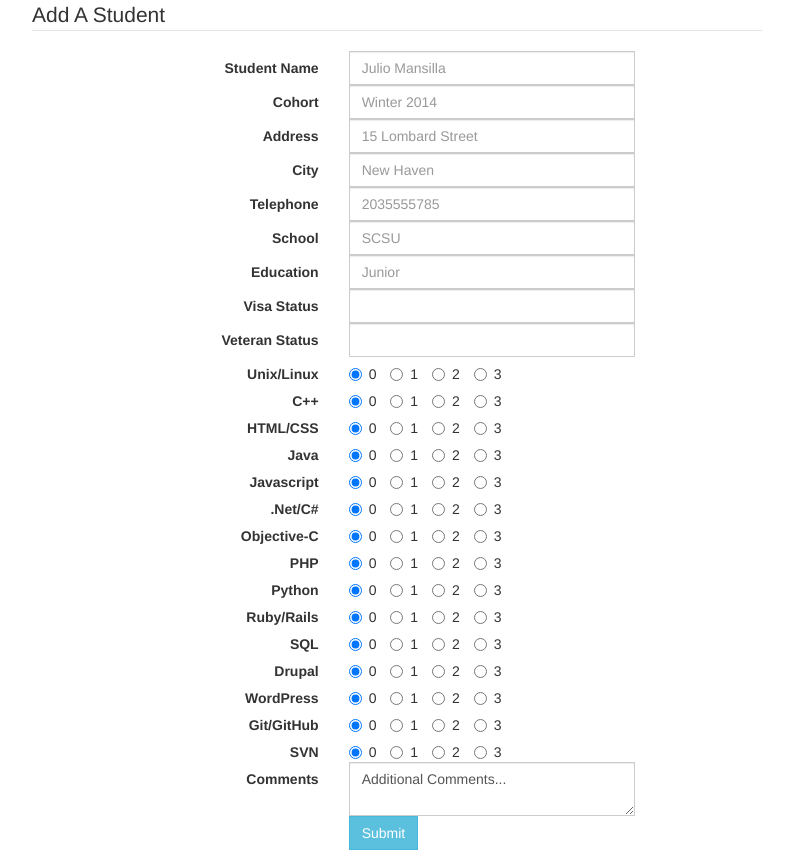
After one commit to Chris-James/A100-Db, a PHP site: page /test/views/create.html in a window 1280 px wide. The commit adds this page. Shown: the whole page, without its empty margins (243-1036 px from the left). Run offline with PHP 8.4, Linux system fonts and the light colour scheme.

```diff
--- /dev/null
+++ b/views/create.html
@@ -0,0 +1,463 @@
+<!DOCTYPE html>
+
+<html lang="en">
+<head>
+  <meta charset="utf-8">
+    <meta http-equiv="X-UA-Compatible" content="IE=edge">
+    <meta name="viewport" content="width=device-width, initial-scale=1">
+  <title>A100 Database Application</title>
+
+  <link href="assets/css/bootstrap.css" rel="stylesheet">
+  <link href="assets/css/bootstrap-flat.css" rel="stylesheet">
+  <link href="assets/css/bootstrap-flat-extras.css" rel="stylesheet">
+  <link href="assets/css/main.css" rel="stylesheet">
+</head>
+
+<body>
+<div class="container">
+<div class="col-xs-8 col-xs-offset-2">
+
+<form class="form-horizontal">
+<fieldset>
+
+<!-- Form Name -->
+<legend>Add A Student</legend>
+
+<!-- Text input-->
+<div class="form-group">
+  <label class="col-md-5 control-label" for="inputName">Student Name</label>
+  <div class="col-md-5">
+  <input id="inputName" name="inputName" type="text" placeholder="Julio Mansilla" class="form-control input-md" required="">
+  </div>
+</div>
+
+<!-- Text input-->
+<div class="form-group">
+  <label class="col-md-5 control-label" for="inputCohort">Cohort</label>
+  <div class="col-md-5">
+  <input id="inputCohort" name="inputCohort" type="text" placeholder="Winter 2014" class="form-control input-md" required="">
+  </div>
+</div>
+
+<!-- Text input-->
+<div class="form-group">
+  <label class="col-md-5 control-label" for="inputAddress">Address</label>
+  <div class="col-md-5">
+  <input id="inputAddress" name="inputAddress" type="text" placeholder="15 Lombard Street" class="form-control input-md" required="">
+  </div>
+</div>
+
+<!-- Text input-->
+<div class="form-group">
+  <label class="col-md-5 control-label" for="inputCity">City</label>
+  <div class="col-md-5">
+  <input id="inputCity" name="inputCity" type="text" placeholder="New Haven" class="form-control input-md" required="">
+  </div>
+</div>
+
+<!-- Text input-->
+<div class="form-group">
+  <label class="col-md-5 control-label" for="inputTelephone">Telephone</label>
+  <div class="col-md-5">
+  <input id="inputTelephone" name="inputTelephone" type="text" placeholder="2035555785" class="form-control input-md" required="">
+  </div>
+</div>
+
+<!-- Text input-->
+<div class="form-group">
+  <label class="col-md-5 control-label" for="inputSchool">School</label>
+  <div class="col-md-5">
+  <input id="inputSchool" name="inputSchool" type="text" placeholder="SCSU" class="form-control input-md">
+
+  </div>
+</div>
+
+<!-- Text input-->
+<div class="form-group">
+  <label class="col-md-5 control-label" for="inputEducation">Education</label>
+  <div class="col-md-5">
+  <input id="inputEducation" name="inputEducation" type="text" placeholder="Junior" class="form-control input-md">
+
+  </div>
+</div>
+
+<!-- Text input-->
+<div class="form-group">
+  <label class="col-md-5 control-label" for="inputVisa">Visa Status</label>
+  <div class="col-md-5">
+  <input id="inputVisa" name="inputVisa" type="text" placeholder="" class="form-control input-md">
+
+  </div>
+</div>
+
+<!-- Text input-->
+<div class="form-group">
+  <label class="col-md-5 control-label" for="inputVeteran">Veteran Status</label>
+  <div class="col-md-5">
+  <input id="inputVeteran" name="inputVeteran" type="text" placeholder="" class="form-control input-md">
+
+  </div>
+</div>
+
+<!-- Multiple Radios (inline) -->
+<div class="form-group">
+  <label class="col-md-5 control-label" for="inputUnixLinux">Unix/Linux</label>
+  <div class="col-md-5">
+    <label class="radio-inline" for="inputUnixLinux-0">
+      <input type="radio" name="inputUnixLinux" id="inputUnixLinux-0" value="0" checked="checked">
+      0
+    </label>
+    <label class="radio-inline" for="inputUnixLinux-1">
+      <input type="radio" name="inputUnixLinux" id="inputUnixLinux-1" value="1">
+      1
+    </label>
+    <label class="radio-inline" for="inputUnixLinux-2">
+      <input type="radio" name="inputUnixLinux" id="inputUnixLinux-2" value="2">
+      2
+    </label>
+    <label class="radio-inline" for="inputUnixLinux-3">
+      <input type="radio" name="inputUnixLinux" id="inputUnixLinux-3" value="3">
+      3
+    </label>
+  </div>
+</div>
+
+<!-- Multiple Radios (inline) -->
+<div class="form-group">
+  <label class="col-md-5 control-label" for="inputCPlusPlus">C++</label>
+  <div class="col-md-5">
+    <label class="radio-inline" for="inputCPlusPlus-0">
+      <input type="radio" name="inputCPlusPlus" id="inputCPlusPlus-0" value="0" checked="checked">
+      0
+    </label>
+    <label class="radio-inline" for="inputCPlusPlus-1">
+      <input type="radio" name="inputCPlusPlus" id="inputCPlusPlus-1" value="1">
+      1
+    </label>
+    <label class="radio-inline" for="inputCPlusPlus-2">
+      <input type="radio" name="inputCPlusPlus" id="inputCPlusPlus-2" value="2">
+      2
+    </label>
+    <label class="radio-inline" for="inputCPlusPlus-3">
+      <input type="radio" name="inputCPlusPlus" id="inputCPlusPlus-3" value="3">
+      3
+    </label>
+  </div>
+</div>
+
+<!-- Multiple Radios (inline) -->
+<div class="form-group">
+  <label class="col-md-5 control-label" for="inputHtmlCss">HTML/CSS</label>
+  <div class="col-md-5">
+    <label class="radio-inline" for="inputHtmlCss-0">
+      <input type="radio" name="inputHtmlCss" id="inputHtmlCss-0" value="0" checked="checked">
+      0
+    </label>
+    <label class="radio-inline" for="inputHtmlCss-1">
+      <input type="radio" name="inputHtmlCss" id="inputHtmlCss-1" value="1">
+      1
+    </label>
+    <label class="radio-inline" for="inputHtmlCss-2">
+      <input type="radio" name="inputHtmlCss" id="inputHtmlCss-2" value="2">
+      2
+    </label>
+    <label class="radio-inline" for="inputHtmlCss-3">
+      <input type="radio" name="inputHtmlCss" id="inputHtmlCss-3" value="3">
+      3
+    </label>
+  </div>
+</div>
+
+<!-- Multiple Radios (inline) -->
+<div class="form-group">
+  <label class="col-md-5 control-label" for="inputJava">Java</label>
+  <div class="col-md-5">
+    <label class="radio-inline" for="inputJava-0">
+      <input type="radio" name="inputJava" id="inputJava-0" value="0" checked="checked">
+      0
+    </label>
+    <label class="radio-inline" for="inputJava-1">
+      <input type="radio" name="inputJava" id="inputJava-1" value="1">
+      1
+    </label>
+    <label class="radio-inline" for="inputJava-2">
+      <input type="radio" name="inputJava" id="inputJava-2" value="2">
+      2
+    </label>
+    <label class="radio-inline" for="inputJava-3">
+      <input type="radio" name="inputJava" id="inputJava-3" value="3">
+      3
+    </label>
+  </div>
+</div>
+
+<!-- Multiple Radios (inline) -->
+<div class="form-group">
+  <label class="col-md-5 control-label" for="inputJavascript">Javascript</label>
+  <div class="col-md-5">
+    <label class="radio-inline" for="inputJavascript-0">
+      <input type="radio" name="inputJavascript" id="inputJavascript-0" value="0" checked="checked">
+      0
+    </label>
+    <label class="radio-inline" for="inputJavascript-1">
+      <input type="radio" name="inputJavascript" id="inputJavascript-1" value="1">
+      1
+    </label>
+    <label class="radio-inline" for="inputJavascript-2">
+      <input type="radio" name="inputJavascript" id="inputJavascript-2" value="2">
+      2
+    </label>
+    <label class="radio-inline" for="inputJavascript-3">
+      <input type="radio" name="inputJavascript" id="inputJavascript-3" value="3">
+      3
+    </label>
+  </div>
+</div>
+
+<!-- Multiple Radios (inline) -->
+<div class="form-group">
+  <label class="col-md-5 control-label" for="inputNet">.Net/C#</label>
+  <div class="col-md-5">
+    <label class="radio-inline" for="inputNet-0">
+      <input type="radio" name="inputNet" id="inputNet-0" value="0" checked="checked">
+      0
+    </label>
+    <label class="radio-inline" for="inputNet-1">
+      <input type="radio" name="inputNet" id="inputNet-1" value="1">
+      1
+    </label>
+    <label class="radio-inline" for="inputNet-2">
+      <input type="radio" name="inputNet" id="inputNet-2" value="2">
+      2
+    </label>
+    <label class="radio-inline" for="inputNet-3">
+      <input type="radio" name="inputNet" id="inputNet-3" value="3">
+      3
+    </label>
+  </div>
+</div>
+
+<!-- Multiple Radios (inline) -->
+<div class="form-group">
+  <label class="col-md-5 control-label" for="inputObjectiveC">Objective-C</label>
+  <div class="col-md-5">
+    <label class="radio-inline" for="inputObjectiveC-0">
+      <input type="radio" name="inputObjectiveC" id="inputObjectiveC-0" value="0" checked="checked">
+      0
+    </label>
+    <label class="radio-inline" for="inputObjectiveC-1">
+      <input type="radio" name="inputObjectiveC" id="inputObjectiveC-1" value="1">
+      1
+    </label>
+    <label class="radio-inline" for="inputObjectiveC-2">
+      <input type="radio" name="inputObjectiveC" id="inputObjectiveC-2" value="2">
+      2
+    </label>
+    <label class="radio-inline" for="inputObjectiveC-3">
+      <input type="radio" name="inputObjectiveC" id="inputObjectiveC-3" value="3">
+      3
+    </label>
+  </div>
+</div>
+
+<!-- Multiple Radios (inline) -->
+<div class="form-group">
+  <label class="col-md-5 control-label" for="inputPHP">PHP</label>
+  <div class="col-md-5">
+    <label class="radio-inline" for="inputPHP-0">
+      <input type="radio" name="inputPHP" id="inputPHP-0" value="0" checked="checked">
+      0
+    </label>
+    <label class="radio-inline" for="inputPHP-1">
+      <input type="radio" name="inputPHP" id="inputPHP-1" value="1">
+      1
+    </label>
+    <label class="radio-inline" for="inputPHP-2">
+      <input type="radio" name="inputPHP" id="inputPHP-2" value="2">
+      2
+    </label>
+    <label class="radio-inline" for="inputPHP-3">
+      <input type="radio" name="inputPHP" id="inputPHP-3" value="3">
+      3
+    </label>
+  </div>
+</div>
+
+<!-- Multiple Radios (inline) -->
+<div class="form-group">
+  <label class="col-md-5 control-label" for="inputPython">Python</label>
+  <div class="col-md-5">
+    <label class="radio-inline" for="inputPython-0">
+      <input type="radio" name="inputPython" id="inputPython-0" value="0" checked="checked">
+      0
+    </label>
+    <label class="radio-inline" for="inputPython-1">
+      <input type="radio" name="inputPython" id="inputPython-1" value="1">
+      1
+    </label>
+    <label class="radio-inline" for="inputPython-2">
+      <input type="radio" name="inputPython" id="inputPython-2" value="2">
+      2
+    </label>
+    <label class="radio-inline" for="inputPython-3">
+      <input type="radio" name="inputPython" id="inputPython-3" value="3">
+      3
+    </label>
+  </div>
+</div>
+
+<!-- Multiple Radios (inline) -->
+<div class="form-group">
+  <label class="col-md-5 control-label" for="inputRuby">Ruby/Rails</label>
+  <div class="col-md-5">
+    <label class="radio-inline" for="inputRuby-0">
+      <input type="radio" name="inputRuby" id="inputRuby-0" value="0" checked="checked">
+      0
+    </label>
+    <label class="radio-inline" for="inputRuby-1">
+      <input type="radio" name="inputRuby" id="inputRuby-1" value="1">
+      1
+    </label>
+    <label class="radio-inline" for="inputRuby-2">
+      <input type="radio" name="inputRuby" id="inputRuby-2" value="2">
+      2
+    </label>
+    <label class="radio-inline" for="inputRuby-3">
+      <input type="radio" name="inputRuby" id="inputRuby-3" value="3">
+      3
+    </label>
+  </div>
+</div>
+
+<!-- Multiple Radios (inline) -->
+<div class="form-group">
+  <label class="col-md-5 control-label" for="inputSql">SQL</label>
+  <div class="col-md-5">
+    <label class="radio-inline" for="inputSql-0">
+      <input type="radio" name="inputSql" id="inputSql-0" value="0" checked="checked">
+      0
+    </label>
+    <label class="radio-inline" for="inputSql-1">
+      <input type="radio" name="inputSql" id="inputSql-1" value="1">
+      1
+    </label>
+    <label class="radio-inline" for="inputSql-2">
+      <input type="radio" name="inputSql" id="inputSql-2" value="2">
+      2
+    </label>
+    <label class="radio-inline" for="inputSql-3">
+      <input type="radio" name="inputSql" id="inputSql-3" value="3">
+      3
+    </label>
+  </div>
+</div>
+
+<!-- Multiple Radios (inline) -->
+<div class="form-group">
+  <label class="col-md-5 control-label" for="inputDrupal">Drupal</label>
+  <div class="col-md-5">
+    <label class="radio-inline" for="inputDrupal-0">
+      <input type="radio" name="inputDrupal" id="inputDrupal-0" value="0" checked="checked">
+      0
+    </label>
+    <label class="radio-inline" for="inputDrupal-1">
+      <input type="radio" name="inputDrupal" id="inputDrupal-1" value="1">
+      1
+    </label>
+    <label class="radio-inline" for="inputDrupal-2">
+      <input type="radio" name="inputDrupal" id="inputDrupal-2" value="2">
+      2
+    </label>
+    <label class="radio-inline" for="inputDrupal-3">
+      <input type="radio" name="inputDrupal" id="inputDrupal-3" value="3">
+      3
+    </label>
+  </div>
+</div>
+
+<!-- Multiple Radios (inline) -->
+<div class="form-group">
+  <label class="col-md-5 control-label" for="inputWordpress">WordPress</label>
+  <div class="col-md-5">
+    <label class="radio-inline" for="inputWordpress-0">
+      <input type="radio" name="inputWordpress" id="inputWordpress-0" value="0" checked="checked">
+      0
+    </label>
+    <label class="radio-inline" for="inputWordpress-1">
+      <input type="radio" name="inputWordpress" id="inputWordpress-1" value="1">
+      1
+    </label>
+    <label class="radio-inline" for="inputWordpress-2">
+      <input type="radio" name="inputWordpress" id="inputWordpress-2" value="2">
+      2
+    </label>
+    <label class="radio-inline" for="inputWordpress-3">
+      <input type="radio" name="inputWordpress" id="inputWordpress-3" value="3">
+      3
+    </label>
+  </div>
+</div>
+
+<!-- Multiple Radios (inline) -->
+<div class="form-group">
+  <label class="col-md-5 control-label" for="inputGit">Git/GitHub</label>
+
+  <div class="col-md-5">
+    <label class="radio-inline" for="inputGit-0">
+      <input type="radio" name="inputGit" id="inputGit-0" value="0" checked="checked">
+      0
+    </label>
+    <label class="radio-inline" for="inputGit-1">
+      <input type="radio" name="inputGit" id="inputGit-1" value="1">
+      1
+    </label>
+    <label class="radio-inline" for="inputGit-2">
+      <input type="radio" name="inputGit" id="inputGit-2" value="2"> 2
+    </label>
+    <label class="radio-inline" for="inputGit-3">
+      <input type="radio" name="inputGit" id="inputGit-3" value="3"> 3
+    </label>
+
+  </div>
+</div>
+
+<!-- Multiple Radios (inline) -->
+<div class="form-group">
+  <label class="col-md-5 control-label" for="inptSVN">SVN</label>
+  <div class="col-md-5">
+    <label class="radio-inline" for="inptSVN-0">
+      <input type="radio" name="inptSVN" id="inptSVN-0" value="0" checked="checked"> 0 </label>
+    <label class="radio-inline" for="inptSVN-1">
+      <input type="radio" name="inptSVN" id="inptSVN-1" value="1"> 1 </label>
+    <label class="radio-inline" for="inptSVN-2">
+      <input type="radio" name="inptSVN" id="inptSVN-2" value="2"> 2 </label>
+    <label class="radio-inline" for="inptSVN-3">
+      <input type="radio" name="inptSVN" id="inptSVN-3" value="3"> 3 </label>
+  </div>
+</div>
+
+<!-- Textarea -->
+<div class="form-group">
+  <label class="col-md-5 control-label" for="inputComments">Comments</label>
+  <div class="col-md-5">
+    <textarea class="form-control" id="inputComments" name="inputComments">Additional Comments...</textarea>
+  </div>
+</div>
+
+<!-- Button -->
+<div class="form-group">
+  <label class="col-md-5 control-label" for="submitButton"></label>
+  <div class="col-md-5">
+    <button id="submitButton" name="submitButton" class="btn btn-info">Submit</button>
+  </div>
+</div>
+
+</fieldset>
+</form>
+
+</div>
+</div>
+
+</body>
+
+</html>
--- a/views/index.html
+++ b/views/index.html
@@ -5,7 +5,7 @@
 	<meta charset="utf-8">
     <meta http-equiv="X-UA-Compatible" content="IE=edge">
     <meta name="viewport" content="width=device-width, initial-scale=1">
-	<title>Database MockUp</title>
+	<title>A100 Database Application</title>
 
 	<link href="assets/css/bootstrap.css" rel="stylesheet">
 	<link href="assets/css/bootstrap-flat.css" rel="stylesheet">
```
Also changed, not shown: index.php (+21 -15 lines), models/Student.php (+29 -2 lines), views/test.html (deleted, +0 -12 lines), 1 other file.
